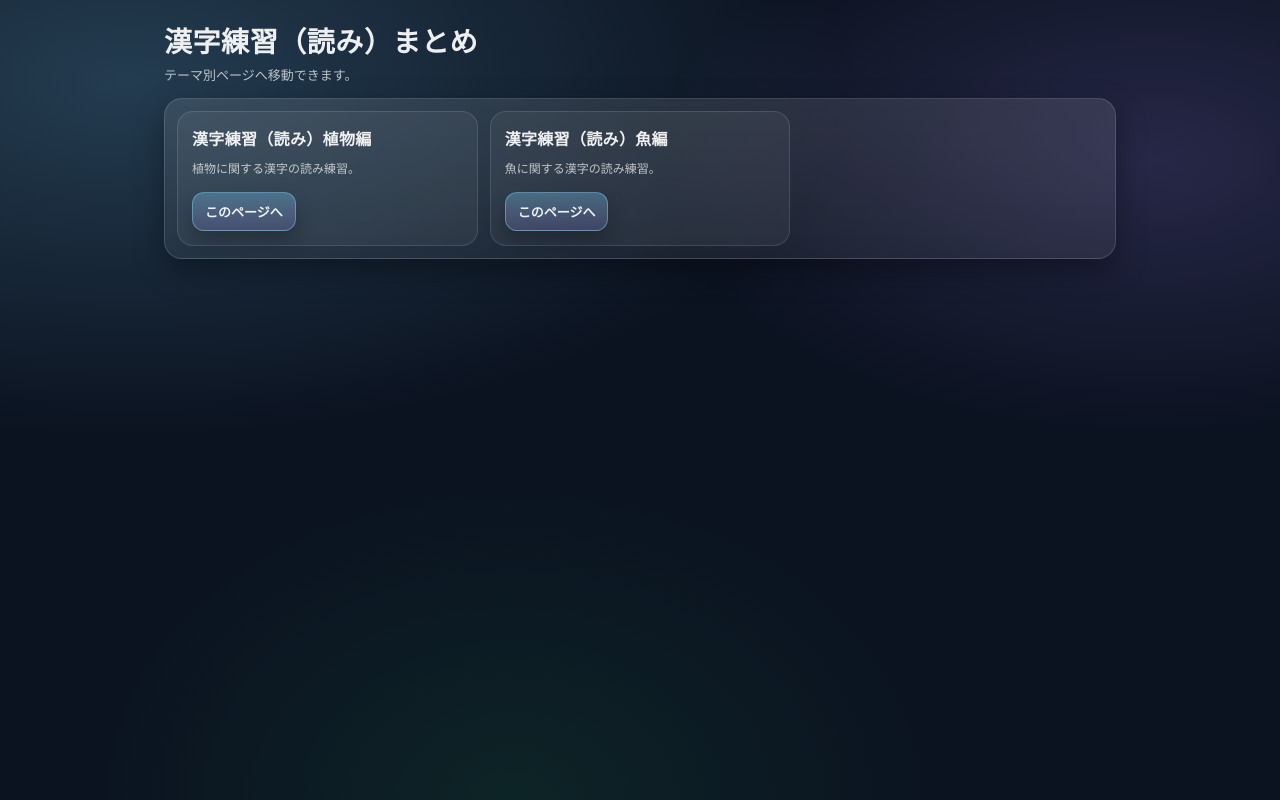
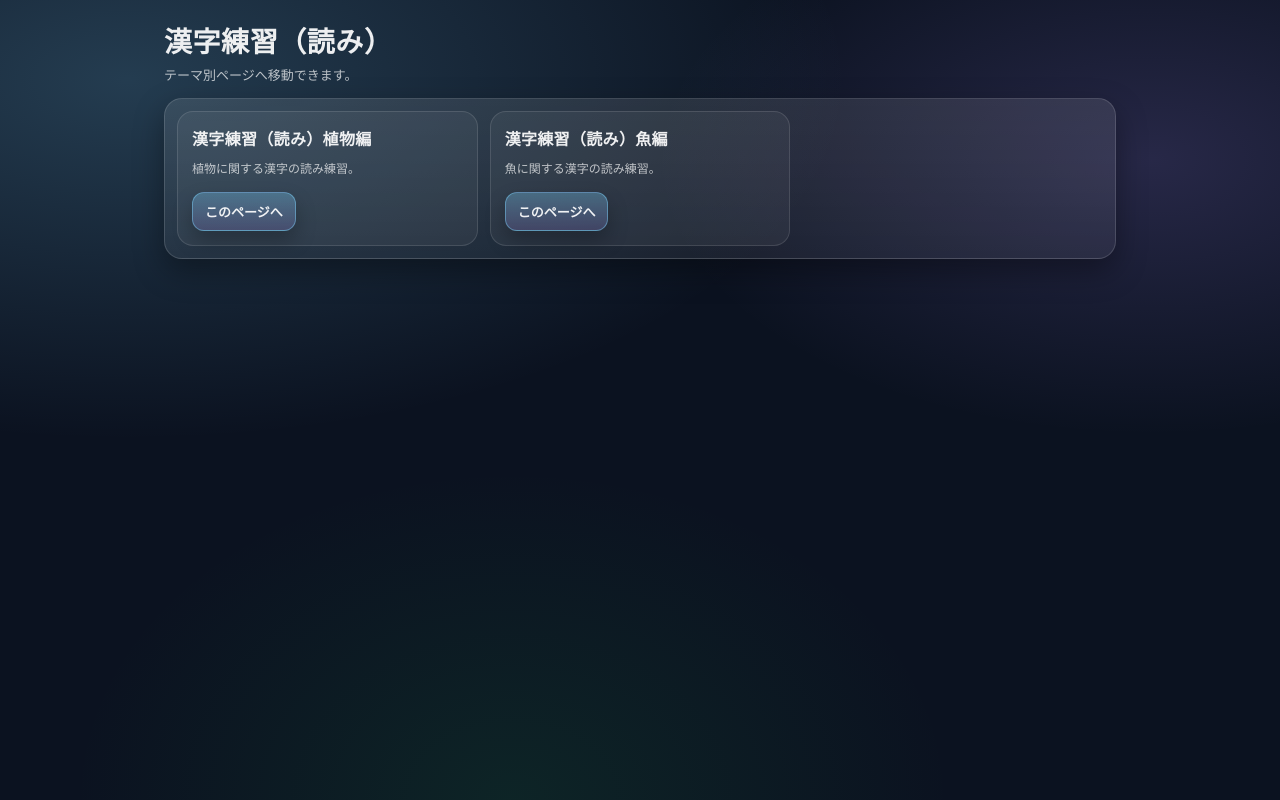
Before and after one commit to U-Hub-dreams/all_U_d1, a plain HTML site: page index.html in a window 1280 px wide. Drawn offline with Linux system fonts and the light colour scheme.

Commit message:
Update index.html

```diff
--- a/index.html
+++ b/index.html
@@ -11,7 +11,7 @@
   <div class="wrap">
     <header>
       <div class="titleblock">
-        <h1>漢字練習（読み）まとめ</h1>
+        <h1>漢字練習（読み）</h1>
         <p class="sub">テーマ別ページへ移動できます。</p>
       </div>
     </header>
```
